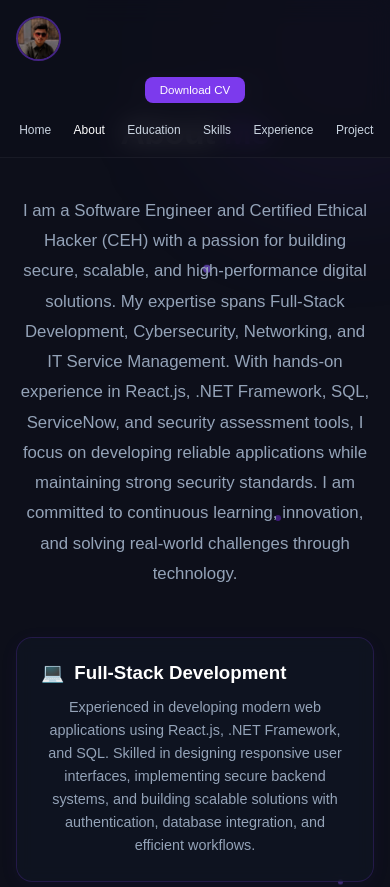
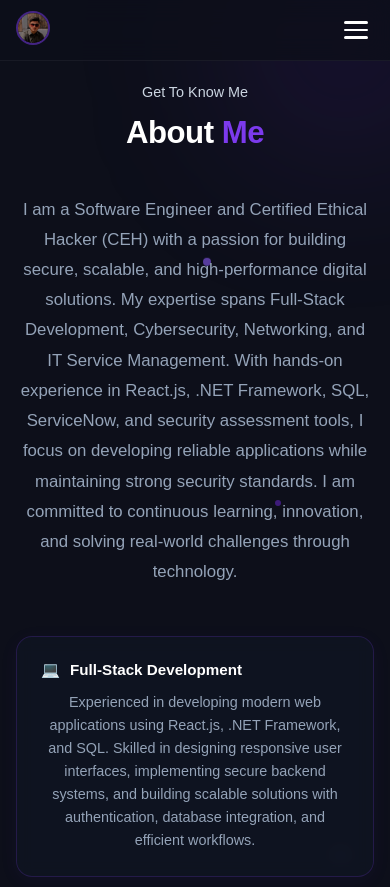
Before and after one commit to SunShine-FA/Portfolio, a React app: page /about in a window 390 px wide. Shown: the top 887 px of the page. Built offline with nearby package versions, Linux system fonts and the light colour scheme; the HTML template or start-up script is replaced by a standard one.

Commit message:
improve all css

```diff
--- a/src/components/Navbar.jsx
+++ b/src/components/Navbar.jsx
@@ -1,5 +1,6 @@
-  import { NavLink } from "react-router-dom";
-import { motion } from "framer-motion";
+import { NavLink } from "react-router-dom";
+import { motion, AnimatePresence } from "framer-motion";
+import { useState } from "react";
 import logoImg from "/src/assets/faseeh.webp";
 
 const NAV_LINKS = [
@@ -14,6 +15,10 @@ const NAV_LINKS = [
 ];
 
 function Navbar() {
+  const [menuOpen, setMenuOpen] = useState(false);
+
+  const closeMenu = () => setMenuOpen(false);
+
   return (
     <motion.nav
       className="navbar"
@@ -22,9 +27,13 @@ function Navbar() {
       transition={{ duration: 0.6 }}
     >
       <div className="nav-logo">
-        <img src={logoImg} alt="Logo" className="nav-logo-img" />
+        <NavLink to="/" onClick={closeMenu}>
+          <img src={logoImg} alt="Logo" className="nav-logo-img" />
+        </NavLink>
       </div>
-      <ul className="nav-links">
+
+      {/* Desktop nav links */}
+      <ul className="nav-links nav-links-desktop">
         {NAV_LINKS.map((link) => (
           <li key={link.name}>
             <NavLink
@@ -37,7 +46,48 @@ function Navbar() {
           </li>
         ))}
       </ul>
-      <button className="download-cv-btn">Download CV</button>
+
+      <button className="download-cv-btn download-cv-desktop">Download CV</button>
+
+      {/* Hamburger button — visible only on mobile */}
+      <button
+        className="hamburger-btn"
+        onClick={() => setMenuOpen((prev) => !prev)}
+        aria-label="Toggle menu"
+      >
+        <span className={`hamburger-line ${menuOpen ? "open" : ""}`} />
+        <span className={`hamburger-line ${menuOpen ? "open" : ""}`} />
+        <span className={`hamburger-line ${menuOpen ? "open" : ""}`} />
+      </button>
+
+      {/* Mobile slide-down menu */}
+      <AnimatePresence>
+        {menuOpen && (
+          <motion.div
+            className="mobile-menu"
+            initial={{ opacity: 0, height: 0 }}
+            animate={{ opacity: 1, height: "auto" }}
+            exit={{ opacity: 0, height: 0 }}
+            transition={{ duration: 0.3, ease: "easeInOut" }}
+          >
+            <ul className="mobile-menu-links">
+              {NAV_LINKS.map((link) => (
+                <li key={link.name}>
+                  <NavLink
+                    to={link.path}
+                    className={({ isActive }) => (isActive ? "active" : "")}
+                    end={link.path === "/"}
+                    onClick={closeMenu}
+                  >
+                    {link.name}
+                  </NavLink>
+                </li>
+              ))}
+            </ul>
+            <button className="download-cv-btn mobile-cv-btn">Download CV</button>
+          </motion.div>
+        )}
+      </AnimatePresence>
     </motion.nav>
   );
 }
--- a/src/index.css
+++ b/src/index.css
@@ -306,8 +306,9 @@ body {
   display: flex;
   align-items: center;
   justify-content: space-between;
-  padding: 5rem 4rem 3rem;
-  min-height: calc(100vh - 80px);
+  padding: 6rem 4rem 3rem;
+  padding-top: calc(80px + 3rem);
+  min-height: 100vh;
   gap: 3rem;
 }
 
@@ -381,6 +382,8 @@ body {
   font-family: "Poppins", sans-serif;
   font-weight: 500;
   cursor: pointer;
+  text-decoration: none;
+  text-align: center;
   transition: background 0.2s, transform 0.15s;
 }
 
@@ -399,6 +402,8 @@ body {
   font-family: "Poppins", sans-serif;
   font-weight: 500;
   cursor: pointer;
+  text-decoration: none;
+  text-align: center;
   transition: border-color 0.2s, transform 0.15s;
 }
 
@@ -463,144 +468,284 @@ body {
   object-fit: cover;
   object-position: top center;
 }
+/* ==========================================
+   HAMBURGER BUTTON & MOBILE MENU
+   ========================================== */
 
-/* TABLET RESPONSIVE */
-@media (max-width: 900px) {
+/* Hamburger toggle button — hidden on desktop, shown on mobile */
+.hamburger-btn {
+  display: none;
+  flex-direction: column;
+  justify-content: center;
+  align-items: center;
+  gap: 5px;
+  background: transparent;
+  border: none;
+  cursor: pointer;
+  padding: 6px;
+  z-index: 60;
+}
+
+/* Individual hamburger line */
+.hamburger-line {
+  display: block;
+  width: 24px;
+  height: 2.5px;
+  background: #fff;
+  border-radius: 2px;
+  transition: transform 0.3s ease, opacity 0.3s ease;
+}
+
+/* Animated X state for hamburger lines */
+.hamburger-line.open:nth-child(1) {
+  transform: translateY(7.5px) rotate(45deg);
+}
+
+.hamburger-line.open:nth-child(2) {
+  opacity: 0;
+}
+
+.hamburger-line.open:nth-child(3) {
+  transform: translateY(-7.5px) rotate(-45deg);
+}
+
+/* Full-width slide-down mobile menu panel */
+.mobile-menu {
+  position: absolute;
+  top: 100%;
+  left: 0;
+  width: 100%;
+  background: rgba(13, 15, 26, 0.95);
+  backdrop-filter: blur(16px);
+  border-top: 1px solid rgba(124, 58, 237, 0.15);
+  overflow: hidden;
+  z-index: 55;
+}
+
+/* Vertically stacked mobile navigation links */
+.mobile-menu-links {
+  list-style: none;
+  display: flex;
+  flex-direction: column;
+  padding: 1rem 1.5rem;
+  gap: 0;
+}
+
+.mobile-menu-links li {
+  border-bottom: 1px solid rgba(255, 255, 255, 0.05);
+}
+
+.mobile-menu-links a {
+  display: block;
+  padding: 0.85rem 0.5rem;
+  color: #cbd5e1;
+  text-decoration: none;
+  font-size: 0.95rem;
+  font-weight: 400;
+  transition: color 0.2s ease, padding-left 0.2s ease;
+}
+
+.mobile-menu-links a:hover,
+.mobile-menu-links a.active {
+  color: #fff;
+  padding-left: 1rem;
+}
+
+/* Mobile download CV button inside slide-down menu */
+.mobile-cv-btn {
+  margin: 0 1.5rem 1.2rem;
+  width: calc(100% - 3rem);
+  text-align: center;
+}
+
+/* ==========================================
+   RESPONSIVE BREAKPOINTS
+   ========================================== */
+
+/* ---------- LARGE TABLET (max-width: 1024px) ---------- */
+@media (max-width: 1024px) {
+  /* Reduce horizontal padding on navbar */
   .navbar {
-    padding: 1.2rem 1rem;
-    gap: 1rem;
-    flex-wrap: wrap;
-    justify-content: space-between;
+    padding: 1rem 2rem;
+    gap: 1.5rem;
   }
 
-  .nav-links {
-    display: flex;
-    gap: 1rem;
-    flex-wrap: nowrap;
-    /* ← was 'wrap' */
-    overflow-x: auto;
-    /* ← add this */
-    white-space: nowrap;
-    /* ← add this */
-    scrollbar-width: none;
-    /* ← add this */
-    width: 100%;
-    order: 3;
+  /* Reduce hero section horizontal padding */
+  .hero-section {
+    padding: 6rem 2rem 3rem;
+    padding-top: calc(80px + 2rem);
   }
 
-  .nav-links::-webkit-scrollbar {
-    /* ← add this block */
-    display: none;
+  /* Shrink profile image slightly */
+  .profile-circle {
+    width: 280px;
+    height: 280px;
   }
 
-
-  .nav-links li {
-    flex-shrink: 0;
-    /* ← add this */
+  /* Reduce sub-page horizontal padding */
+  .subpage-section {
+    padding-left: 2rem;
+    padding-right: 2rem;
   }
 
+  /* Reduce card padding */
+  .portfolio-card {
+    padding: 20px;
+  }
 
-  .nav-links a {
-    font-size: 0.75rem;
+  /* Allow project cards to be shorter */
+  .project-card-height {
+    min-height: 240px;
+  }
+
+  /* Contact form tighten padding */
+  .contact-form {
+    padding: 24px;
   }
 }
 
-/* MOBILE RESPONSIVE */
-@media (max-width: 600px) {
-
-  /* TERMINAL */
-  .terminal-box {
-    padding: 20px;
-    border-radius: 16px;
+/* ---------- TABLET / SMALL LAPTOP (max-width: 900px) ---------- */
+@media (max-width: 900px) {
+  /* Reduce nav link gap on tablet */
+  .nav-links-desktop {
+    gap: 1rem;
   }
 
-  .terminal-content {
-    font-size: 0.85rem;
-    line-height: 1.7rem;
+  .nav-links-desktop a {
+    font-size: 0.8rem;
   }
 
-  .name-section {
-    margin-top: 30px;
-  }
-
-  /* NAVBAR */
-  .navbar {
-    padding: 1rem;
-    gap: 1rem;
-    flex-direction: column;
-    align-items: center;
-  }
-
-  .nav-logo {
-    width: 100%;
-    text-align: center;
-    font-size: 1.4rem;
-    margin-right: 0;
-  }
-
-  /* SCROLLABLE NAV LINKS */
-  .nav-links {
-    width: 100%;
-    display: flex;
-    gap: 1rem;
-    overflow-x: auto;
-    flex-wrap: nowrap;
-    white-space: nowrap;
-    scrollbar-width: none;
-    padding-bottom: 4px;
-    justify-content: flex-start;
-  }
-
-  .nav-links::-webkit-scrollbar {
-    display: none;
-  }
-
-  .nav-links li {
-    flex-shrink: 0;
-  }
-
-  .nav-links a {
-    font-size: 0.75rem;
-    padding: 0.3rem 0.2rem;
-  }
-
-  .download-cv-btn {
-    padding: 0.45rem 0.9rem;
-    font-size: 0.72rem;
-  }
-
-  /* HERO SECTION */
+  /* Stack hero vertically */
   .hero-section {
-    padding: 2rem 1rem;
-    gap: 2rem;
     flex-direction: column-reverse;
     text-align: center;
     align-items: center;
+    padding: 2rem 2rem;
+    padding-top: calc(80px + 2rem);
+    gap: 2rem;
   }
 
   .hero-content {
     align-items: center;
+    max-width: 100%;
+  }
+
+  .hero-bio {
+    max-width: 100%;
+  }
+
+  .hero-buttons {
+    justify-content: center;
+  }
+
+  .social-icons {
+    justify-content: center;
+  }
+
+  /* Shrink profile image for tablet */
+  .profile-circle {
+    width: 240px;
+    height: 240px;
+  }
+
+  .profile-glow-ring {
+    inset: -16px;
+  }
+
+  /* Reduce blobs */
+  .blob-1 {
+    width: 350px;
+    height: 350px;
+    top: -40px;
+    right: 0;
+  }
+
+  .blob-2 {
+    width: 250px;
+    height: 250px;
+  }
+
+  /* Sub-page grids: reduce minimums to prevent overflow */
+  .grid-container-280 {
+    grid-template-columns: repeat(auto-fit, minmax(240px, 1fr));
+  }
+
+  .grid-container-250 {
+    grid-template-columns: repeat(auto-fit, minmax(220px, 1fr));
+  }
+
+  /* Content max-widths to fill available space */
+  .content-max-700,
+  .content-max-800,
+  .content-max-900 {
+    max-width: 100%;
+  }
+}
+
+/* ---------- MOBILE (max-width: 768px) ---------- */
+@media (max-width: 768px) {
+  /* Hide desktop nav links and CV button */
+  .nav-links-desktop {
+    display: none;
+  }
+
+  .download-cv-desktop {
+    display: none;
+  }
+
+  /* Show hamburger menu button */
+  .hamburger-btn {
+    display: flex;
+  }
+
+  /* Compact navbar for mobile */
+  .navbar {
+    padding: 0.8rem 1.2rem;
+    gap: 0;
+    justify-content: space-between;
+  }
+
+  /* Smaller logo on mobile */
+  .nav-logo-img {
+    width: 38px;
+    height: 38px;
+  }
+
+  /* Hero section mobile layout */
+  .hero-section {
+    flex-direction: column-reverse;
+    text-align: center;
+    align-items: center;
+    padding: 1.5rem 1.2rem 2rem;
+    padding-top: calc(70px + 1.5rem);
+    gap: 1.5rem;
+  }
+
+  .hero-content {
+    align-items: center;
+    max-width: 100%;
   }
 
   .hero-greeting {
-    font-size: 0.95rem;
+    margin-top: 10px;
+    font-size: 1rem;
   }
 
   .hero-name {
-    font-size: 2.1rem;
+    font-size: clamp(1.8rem, 7vw, 2.4rem);
   }
 
   .hero-role {
-    font-size: 1rem;
+    font-size: 1.05rem;
   }
 
   .hero-bio {
-    font-size: 0.85rem;
-    line-height: 1.6;
+    font-size: 0.88rem;
+    line-height: 1.65;
     max-width: 100%;
   }
 
-  /* BUTTONS */
+  /* Stack hero buttons vertically on mobile */
   .hero-buttons {
     flex-direction: column;
     width: 100%;
@@ -611,9 +756,10 @@ body {
   .btn-outline {
     width: 100%;
     padding: 0.7rem 1rem;
+    font-size: 0.9rem;
   }
 
-  /* SOCIAL ICONS */
+  /* Center social icons */
   .social-icons {
     gap: 1.1rem;
     justify-content: center;
@@ -624,17 +770,17 @@ body {
     height: 20px;
   }
 
-  /* PROFILE IMAGE */
+  /* Shrink profile image for mobile */
   .profile-circle {
-    width: 190px;
-    height: 190px;
+    width: 200px;
+    height: 200px;
   }
 
   .profile-glow-ring {
     inset: -14px;
   }
 
-  /* BACKGROUND BLOBS */
+  /* Reduce blobs on mobile */
   .blob-1,
   .blob-2 {
     width: 250px;
@@ -650,22 +796,277 @@ body {
     left: -100px;
     bottom: 20px;
   }
+
+  /* Sub-page section padding for mobile */
+  .hero-section.subpage-section {
+    padding: 1.5rem 1.2rem 2rem;
+    padding-top: calc(70px + 1.5rem);
+  }
+
+  /* Full-width grids on small screens — single column */
+  .grid-container-280 {
+    grid-template-columns: 1fr;
+  }
+
+  .grid-container-250 {
+    grid-template-columns: 1fr;
+  }
+
+  /* Card adjustments */
+  .portfolio-card {
+    padding: 18px;
+    border-radius: 12px;
+  }
+
+  .project-card-height {
+    min-height: auto;
+  }
+
+  /* Card text scaling */
+  .card-title {
+    font-size: 1.05rem;
+  }
+
+  .card-title-medium {
+    font-size: 1rem;
+  }
+
+  .card-subtitle {
+    font-size: 0.9rem;
+  }
+
+  .card-description,
+  .card-description-small {
+    font-size: 0.85rem;
+  }
+
+  .card-duration {
+    font-size: 0.82rem;
+  }
+
+  .card-list {
+    font-size: 0.85rem;
+    padding-left: 16px;
+  }
+
+  .card-issuer {
+    font-size: 0.72rem;
+  }
+
+  .card-footer-text {
+    font-size: 0.8rem;
+  }
+
+  /* About page bio text */
+  .about-bio {
+    font-size: 0.9rem;
+    line-height: 1.7;
+  }
+
+  .about-card-title {
+    font-size: 0.95rem;
+  }
+
+  /* Contact form mobile adjustments */
+  .contact-form {
+    padding: 20px;
+    border-radius: 12px;
+  }
+
+  .contact-bio {
+    font-size: 0.88rem;
+  }
+
+  .form-input {
+    padding: 10px 14px;
+    font-size: 0.9rem;
+  }
+
+  .form-submit-btn {
+    padding: 10px 20px;
+    font-size: 0.9rem;
+    align-self: stretch;
+  }
+
+  /* Skills badges */
+  .skills-badge {
+    padding: 5px 12px;
+    font-size: 0.8rem;
+  }
+
+  .skills-category-title {
+    font-size: 1rem;
+  }
+
+  /* Project card text */
+  .project-card-title {
+    font-size: 1.1rem;
+  }
+
+  .project-card-desc {
+    font-size: 0.85rem;
+  }
+
+  .project-tag {
+    font-size: 0.72rem;
+    padding: 2px 7px;
+  }
+
+  .project-link {
+    font-size: 0.85rem;
+  }
+
+  /* Timeline container gap */
+  .timeline-container {
+    gap: 1rem;
+  }
+
+  /* Margin utilities — slightly less on mobile */
+  .mb-20 {
+    margin-bottom: 1.5rem;
+  }
+
+  .mb-15 {
+    margin-bottom: 1rem;
+  }
+
+  /* Splash screen terminal */
+  .terminal-box {
+    padding: 20px;
+    border-radius: 16px;
+  }
+
+  .terminal-content {
+    font-size: 0.85rem;
+    line-height: 1.7rem;
+  }
+
+  .name-section {
+    margin-top: 30px;
+  }
 }
 
-/* VERY SMALL MOBILE */
+/* ---------- SMALL MOBILE (max-width: 480px) ---------- */
+@media (max-width: 480px) {
+  /* Tighter navbar padding */
+  .navbar {
+    padding: 0.7rem 1rem;
+  }
+
+  .nav-logo-img {
+    width: 34px;
+    height: 34px;
+  }
+
+  /* Hero section tighter */
+  .hero-section {
+    padding: 1.2rem 1rem 1.5rem;
+    padding-top: calc(60px + 1.2rem);
+    gap: 1.2rem;
+  }
+
+  .hero-section.subpage-section {
+    padding: 1.2rem 1rem 1.5rem;
+    padding-top: calc(60px + 1.2rem);
+  }
+
+  .hero-greeting {
+    margin-top: 5px;
+    font-size: 0.9rem;
+  }
+
+  .hero-name {
+    font-size: clamp(1.6rem, 8vw, 2rem);
+  }
+
+  .hero-role {
+    font-size: 0.95rem;
+  }
+
+  .hero-bio {
+    font-size: 0.82rem;
+  }
+
+  /* Profile image smaller */
+  .profile-circle {
+    width: 170px;
+    height: 170px;
+  }
+
+  .profile-glow-ring {
+    inset: -10px;
+  }
+
+  /* Mobile menu links smaller */
+  .mobile-menu-links a {
+    font-size: 0.88rem;
+    padding: 0.75rem 0.4rem;
+  }
+
+  /* Card padding */
+  .portfolio-card {
+    padding: 16px;
+  }
+
+  .contact-form {
+    padding: 16px;
+  }
+
+  /* Card header stack vertically on very small screens */
+  .card-header {
+    flex-direction: column;
+    gap: 4px;
+  }
+}
+
+/* ---------- VERY SMALL MOBILE (max-width: 380px) ---------- */
 @media (max-width: 380px) {
   .hero-name {
-    font-size: 1.8rem;
+    font-size: 1.5rem;
+  }
+
+  .hero-role {
+    font-size: 0.85rem;
   }
 
   .profile-circle {
-    width: 165px;
-    height: 165px;
+    width: 150px;
+    height: 150px;
   }
 
-  .download-cv-btn {
-    font-size: 0.7rem;
-    padding: 0.4rem 0.7rem;
+  .nav-logo-img {
+    width: 30px;
+    height: 30px;
+  }
+
+  .hero-section {
+    padding: 1rem 0.8rem 1.2rem;
+    padding-top: calc(55px + 1rem);
+  }
+
+  .hero-section.subpage-section {
+    padding: 1rem 0.8rem 1.2rem;
+    padding-top: calc(55px + 1rem);
+  }
+
+  .about-bio {
+    font-size: 0.82rem;
+  }
+
+  .skills-badge {
+    padding: 4px 10px;
+    font-size: 0.75rem;
+  }
+
+  .portfolio-card {
+    padding: 14px;
+    border-radius: 10px;
+  }
+
+  .btn-primary,
+  .btn-outline {
+    padding: 0.6rem 0.8rem;
+    font-size: 0.82rem;
   }
 }
 
```
